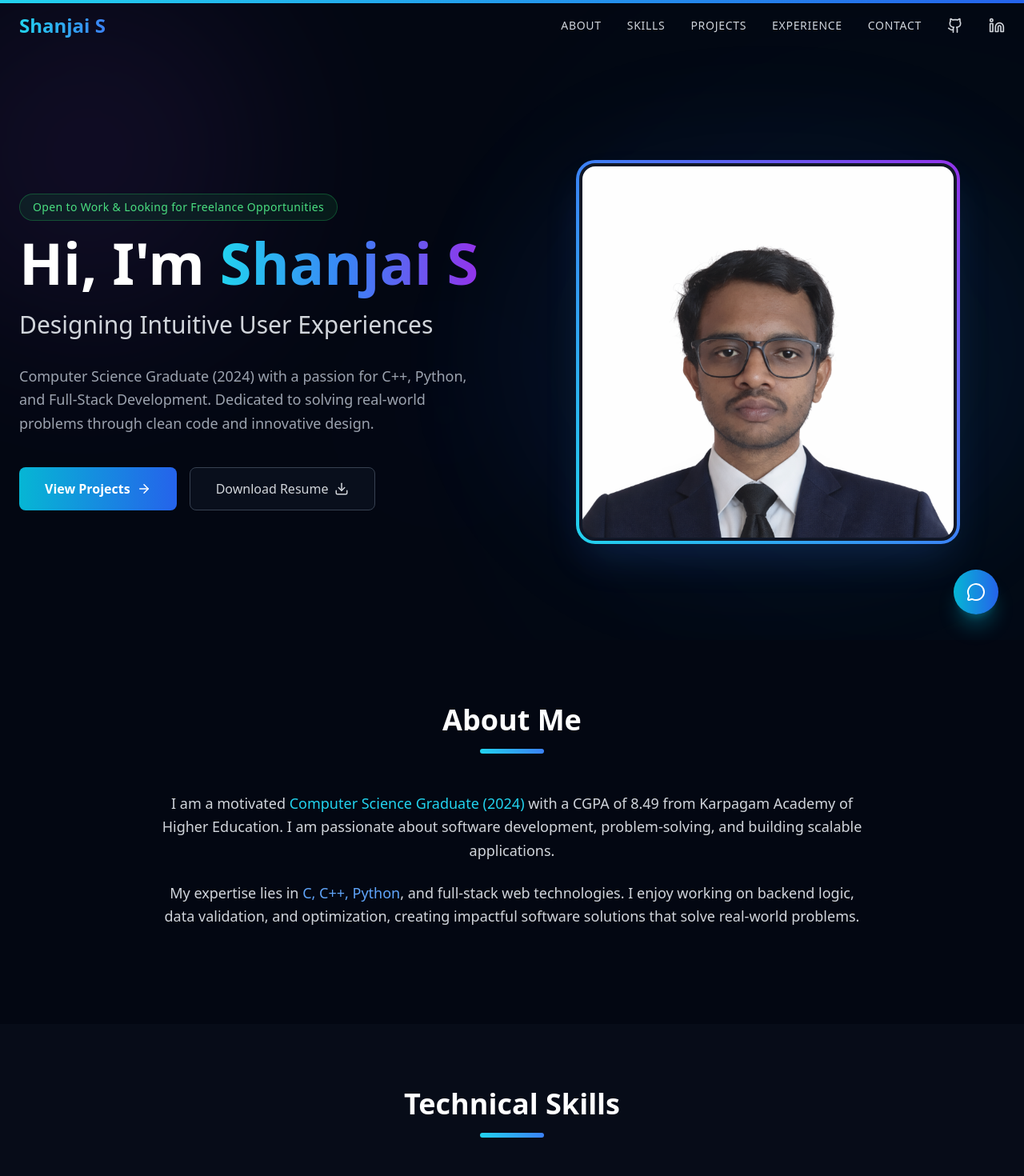
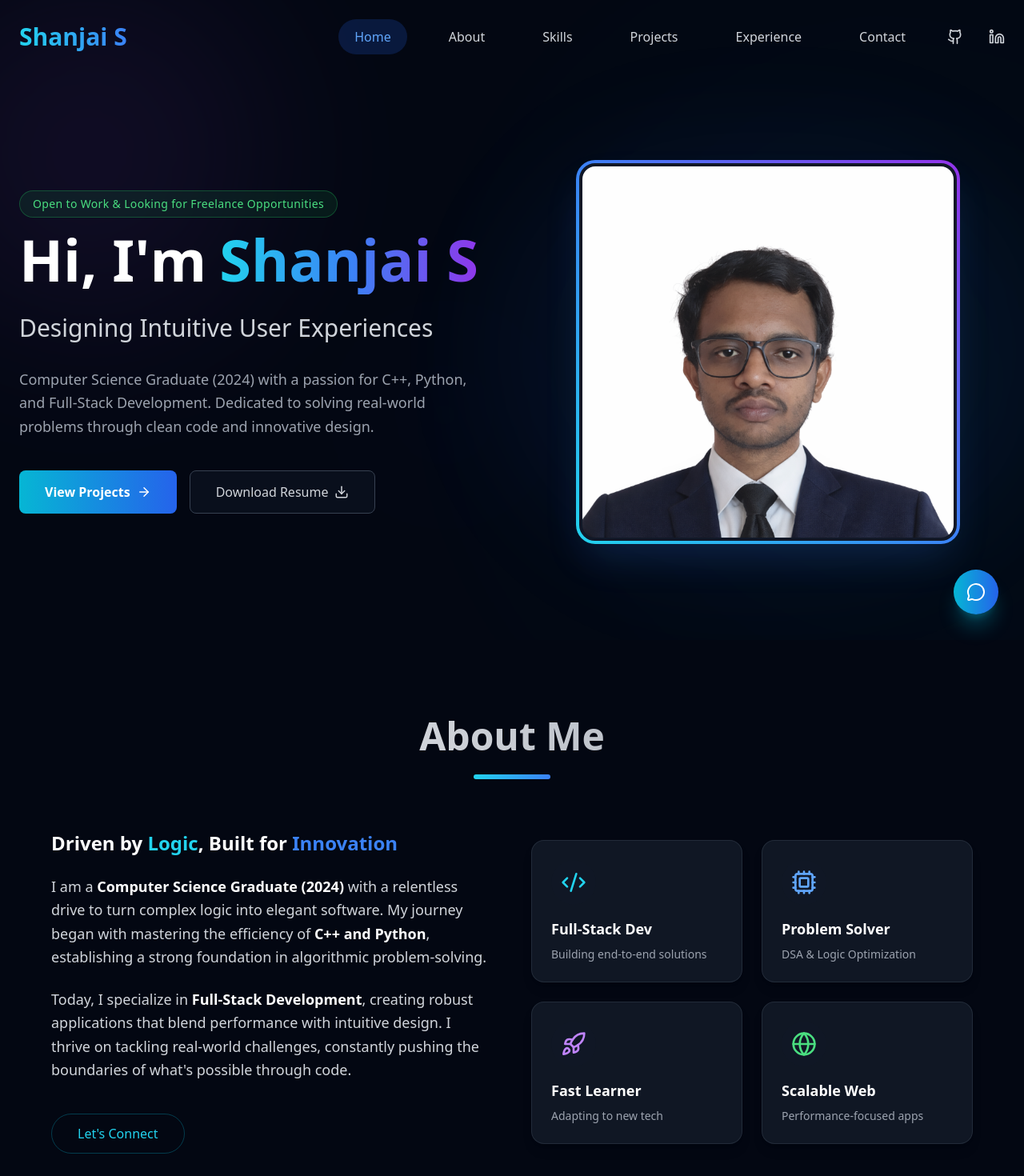
Before and after one commit to Shanjai110603/Shanjai-Portfolio, a React (Vite) app: page / in a window 1280 px wide. Shown: the top 1470 px of the page at 80% size. Built offline with nearby package versions, Linux system fonts and the light colour scheme.

Commit message:
Refine navigation, styling, and animations

```diff
--- a/src/App.jsx
+++ b/src/App.jsx
@@ -9,22 +9,13 @@ import Education from './sections/Education';
 import Contact from './sections/Contact';
 import Footer from './components/Footer';
 import FloatingContact from './components/FloatingContact';
-import { motion, useScroll, useSpring } from 'framer-motion';
+import ScrollToTop from './components/ScrollToTop';
+import { motion } from 'framer-motion';
 
 function App() {
-  const { scrollYProgress } = useScroll();
-  const scaleX = useSpring(scrollYProgress, {
-    stiffness: 100,
-    damping: 30,
-    restDelta: 0.001
-  });
 
   return (
     <div className="min-h-screen bg-gray-950 text-white font-sans selection:bg-cyan-500 selection:text-white">
-      <motion.div
-        className="fixed top-0 left-0 right-0 h-1 bg-gradient-to-r from-cyan-400 to-blue-600 origin-left z-[100]"
-        style={{ scaleX }}
-      />
       <Navbar />
       <main>
         <Hero />
@@ -37,6 +28,7 @@ function App() {
       </main>
       <Footer />
       <FloatingContact />
+      <ScrollToTop />
     </div>
   );
 }
--- a/src/components/Navbar.jsx
+++ b/src/components/Navbar.jsx
@@ -5,21 +5,50 @@ const Navbar = () => {
     const [isOpen, setIsOpen] = useState(false);
     const [isScrolled, setIsScrolled] = useState(false);
 
+    const [activeSection, setActiveSection] = useState('home');
+
     useEffect(() => {
         const handleScroll = () => {
             setIsScrolled(window.scrollY > 20);
+
+            // Active section detection
+            const sections = ['home', 'about', 'skills', 'projects', 'experience', 'contact'];
+            const currentSection = sections.find(section => {
+                const element = document.getElementById(section);
+                if (element) {
+                    const rect = element.getBoundingClientRect();
+                    return rect.top <= 100 && rect.bottom >= 100;
+                }
+                return false;
+            });
+            if (currentSection) {
+                setActiveSection(currentSection);
+            }
         };
         window.addEventListener('scroll', handleScroll);
         return () => window.removeEventListener('scroll', handleScroll);
     }, []);
 
     const navLinks = [
-        { name: 'About', href: '#about' },
-        { name: 'Skills', href: '#skills' },
-        { name: 'Projects', href: '#projects' },
-        { name: 'Experience', href: '#experience' },
-        { name: 'Contact', href: '#contact' },
+        { name: 'Home', id: 'home' },
+        { name: 'About', id: 'about' },
+        { name: 'Skills', id: 'skills' },
+        { name: 'Projects', id: 'projects' },
+        { name: 'Experience', id: 'experience' },
+        { name: 'Contact', id: 'contact' },
     ];
+
+    const scrollToSection = (id) => {
+        const element = document.getElementById(id);
+        if (element) {
+            const offsetTop = element.offsetTop;
+            window.scrollTo({
+                top: offsetTop,
+                behavior: 'smooth'
+            });
+            setIsOpen(false);
+        }
+    };
 
     return (
         <nav
@@ -28,22 +57,27 @@ const Navbar = () => {
                 : 'bg-transparent'
                 }`}
         >
-            <div className="container mx-auto px-6 py-4 flex justify-between items-center">
-                <a href="/" className="text-2xl font-bold bg-gradient-to-r from-cyan-400 to-blue-500 bg-clip-text text-transparent hover:opacity-80 transition-opacity">
+            <div className="container mx-auto px-6 py-6 flex justify-between items-center">
+                <button
+                    onClick={() => window.scrollTo({ top: 0, behavior: 'smooth' })}
+                    className="text-3xl font-bold bg-gradient-to-r from-cyan-400 to-blue-500 bg-clip-text text-transparent hover:opacity-80 transition-opacity focus:outline-none"
+                >
                     Shanjai S
-                </a>
+                </button>
 
                 {/* Desktop Menu */}
                 <div className="hidden md:flex items-center space-x-8">
                     {navLinks.map((link) => (
-                        <a
+                        <button
                             key={link.name}
-                            href={link.href}
-                            className="text-gray-300 hover:text-cyan-400 transition-colors text-sm font-medium uppercase tracking-wider relative group"
+                            onClick={() => scrollToSection(link.id)}
+                            className={`text-base font-medium transition-all duration-300 px-5 py-2.5 rounded-full focus:outline-none ${activeSection === link.id
+                                ? 'bg-blue-600/20 text-blue-400'
+                                : 'text-gray-300 hover:text-cyan-400'
+                                }`}
                         >
                             {link.name}
-                            <span className="absolute -bottom-1 left-0 w-0 h-0.5 bg-cyan-400 transition-all group-hover:w-full"></span>
-                        </a>
+                        </button>
                     ))}
                     <a
                         href="https://github.com/Shanjai110603"
@@ -76,14 +110,16 @@ const Navbar = () => {
             {isOpen && (
                 <div className="md:hidden absolute top-full left-0 w-full bg-gray-900/95 backdrop-blur-xl border-b border-gray-800 p-6 flex flex-col space-y-4 shadow-2xl animate-in slide-in-from-top-5">
                     {navLinks.map((link) => (
-                        <a
+                        <button
                             key={link.name}
-                            href={link.href}
-                            className="text-gray-300 hover:text-cyan-400 text-lg font-medium py-2 border-b border-gray-800/50 block"
-                            onClick={() => setIsOpen(false)}
+                            onClick={() => scrollToSection(link.id)}
+                            className={`text-lg font-medium py-2 border-b border-gray-800/50 block w-full text-left focus:outline-none ${activeSection === link.id
+                                ? 'text-cyan-400'
+                                : 'text-gray-300 hover:text-cyan-400'
+                                }`}
                         >
                             {link.name}
-                        </a>
+                        </button>
                     ))}
                     <div className="flex space-x-6 pt-4">
                         <a
--- /dev/null
+++ b/src/components/ScrollToTop.jsx
@@ -0,0 +1,46 @@
+import { useState, useEffect } from 'react';
+import { ArrowUp } from 'lucide-react';
+import { motion, AnimatePresence } from 'framer-motion';
+
+const ScrollToTop = () => {
+    const [isVisible, setIsVisible] = useState(false);
+
+    useEffect(() => {
+        const toggleVisibility = () => {
+            if (window.scrollY > 300) {
+                setIsVisible(true);
+            } else {
+                setIsVisible(false);
+            }
+        };
+
+        window.addEventListener('scroll', toggleVisibility);
+        return () => window.removeEventListener('scroll', toggleVisibility);
+    }, []);
+
+    const scrollToTop = () => {
+        window.scrollTo({
+            top: 0,
+            behavior: 'smooth',
+        });
+    };
+
+    return (
+        <AnimatePresence>
+            {isVisible && (
+                <motion.button
+                    initial={{ opacity: 0, scale: 0.5 }}
+                    animate={{ opacity: 1, scale: 1 }}
+                    exit={{ opacity: 0, scale: 0.5 }}
+                    onClick={scrollToTop}
+                    className="fixed bottom-24 right-6 z-50 p-3 rounded-full bg-blue-600 text-white shadow-lg hover:bg-blue-700 transition-all hover:shadow-blue-500/50 focus:outline-none"
+                    aria-label="Scroll to top"
+                >
+                    <ArrowUp size={24} />
+                </motion.button>
+            )}
+        </AnimatePresence>
+    );
+};
+
+export default ScrollToTop;
--- a/src/sections/About.jsx
+++ b/src/sections/About.jsx
@@ -1,39 +1,133 @@
-
 import { motion } from 'framer-motion';
-
+import { Code2, Cpu, Globe, Rocket } from 'lucide-react';
 
 const About = () => {
+    // Animation variants
+    const containerVariants = {
+        hidden: { opacity: 0 },
+        visible: {
+            opacity: 1,
+            transition: {
+                staggerChildren: 0.2
+            }
+        }
+    };
+
+    const itemVariants = {
+        hidden: { opacity: 0, y: 20 },
+        visible: {
+            opacity: 1,
+            y: 0,
+            transition: {
+                duration: 0.5,
+                ease: "easeOut"
+            }
+        }
+    };
+
+    const cardVariants = {
+        hidden: { opacity: 0, scale: 0.8 },
+        visible: {
+            opacity: 1,
+            scale: 1,
+            transition: {
+                duration: 0.5,
+                ease: "backOut"
+            }
+        },
+        hover: {
+            y: -10,
+            transition: {
+                duration: 0.3,
+                ease: "easeInOut"
+            }
+        }
+    };
+
+    const highlights = [
+        {
+            icon: <Code2 className="w-8 h-8 text-cyan-400" />,
+            title: "Full-Stack Dev",
+            description: "Building end-to-end solutions"
+        },
+        {
+            icon: <Cpu className="w-8 h-8 text-blue-400" />,
+            title: "Problem Solver",
+            description: "DSA & Logic Optimization"
+        },
+        {
+            icon: <Rocket className="w-8 h-8 text-purple-400" />,
+            title: "Fast Learner",
+            description: "Adapting to new tech"
+        },
+        {
+            icon: <Globe className="w-8 h-8 text-green-400" />,
+            title: "Scalable Web",
+            description: "Performance-focused apps"
+        }
+    ];
+
     return (
-        <section id="about" className="py-20 relative">
+        <section id="about" className="py-24 relative overflow-hidden">
+            {/* Background Decor */}
+            <div className="absolute top-1/2 left-0 -translate-y-1/2 w-96 h-96 bg-cyan-500/5 rounded-full blur-[100px] -z-10"></div>
+
             <div className="container mx-auto px-6">
                 <motion.div
-                    initial={{ opacity: 0, y: 20 }}
-                    whileInView={{ opacity: 1, y: 0 }}
-                    transition={{ duration: 0.6 }}
-                    viewport={{ once: true }}
-                    className="mb-12 text-center"
+                    variants={containerVariants}
+                    initial="hidden"
+                    whileInView="visible"
+                    viewport={{ once: true, amount: 0.3 }}
+                    className="max-w-6xl mx-auto"
                 >
-                    <h2 className="text-3xl md:text-4xl font-bold mb-4">About Me</h2>
-                    <div className="w-20 h-1.5 bg-gradient-to-r from-cyan-400 to-blue-500 mx-auto rounded-full"></div>
-                </motion.div>
+                    {/* Section Header */}
+                    <motion.div variants={itemVariants} className="text-center mb-16">
+                        <h2 className="text-3xl md:text-5xl font-bold mb-6 bg-gradient-to-r from-gray-100 to-gray-400 bg-clip-text text-transparent">
+                            About Me
+                        </h2>
+                        <div className="w-24 h-1.5 bg-gradient-to-r from-cyan-400 to-blue-500 mx-auto rounded-full"></div>
+                    </motion.div>
 
-                <motion.div
-                    initial={{ opacity: 0, y: 30 }}
-                    whileInView={{ opacity: 1, y: 0 }}
-                    transition={{ duration: 0.6 }}
-                    viewport={{ once: true }}
-                    className="max-w-4xl mx-auto"
-                >
-                    <p className="text-gray-300 text-lg leading-relaxed mb-6 text-center">
-                        I am a motivated <span className="text-cyan-400 font-medium">Computer Science Graduate (2024)</span> with a CGPA of 8.49 from Karpagam Academy of Higher Education.
-                        I am passionate about software development, problem-solving, and building scalable applications.
-                    </p>
-                    <p className="text-gray-300 text-lg leading-relaxed mb-10 text-center">
-                        My expertise lies in <span className="text-blue-400 font-medium">C, C++, Python</span>, and full-stack web technologies.
-                        I enjoy working on backend logic, data validation, and optimization, creating impactful software solutions that solve real-world problems.
-                    </p>
+                    <div className="grid grid-cols-1 lg:grid-cols-2 gap-12 items-center">
+                        {/* Text Content */}
+                        <motion.div variants={itemVariants} className="space-y-6 text-center lg:text-left">
+                            <h3 className="text-2xl font-semibold text-white mb-4">
+                                Driven by <span className="text-cyan-400">Logic</span>, Built for <span className="text-blue-500">Innovation</span>
+                            </h3>
+                            <p className="text-gray-300 text-lg leading-relaxed">
+                                I am a <strong className="text-white">Computer Science Graduate (2024)</strong> with a relentless drive to turn complex logic into elegant software. My journey began with mastering the efficiency of <strong className="text-white">C++ and Python</strong>, establishing a strong foundation in algorithmic problem-solving.
+                            </p>
+                            <p className="text-gray-300 text-lg leading-relaxed">
+                                Today, I specialize in <strong className="text-white">Full-Stack Development</strong>, creating robust applications that blend performance with intuitive design. I thrive on tackling real-world challenges, constantly pushing the boundaries of what's possible through code.
+                            </p>
+                            <div className="pt-4">
+                                <a href="#contact" className="inline-block px-8 py-3 rounded-full border border-cyan-500/30 text-cyan-400 hover:bg-cyan-500/10 transition-colors font-medium cursor-pointer">
+                                    Let's Connect
+                                </a>
+                            </div>
+                        </motion.div>
 
-
+                        {/* Highlight Cards */}
+                        <motion.div
+                            variants={containerVariants}
+                            className="grid grid-cols-2 gap-4 sm:gap-6"
+                        >
+                            {highlights.map((item, index) => (
+                                <motion.div
+                                    key={index}
+                                    variants={cardVariants}
+                                    whileHover="hover"
+                                    className="p-6 rounded-2xl bg-gray-800/50 border border-gray-700/50 hover:border-gray-600/50 hover:bg-gray-800 transition-all shadow-lg hover:shadow-cyan-500/10 group"
+                                >
+                                    <div className="mb-4 p-3 rounded-full bg-gray-900/50 w-fit group-hover:scale-110 transition-transform duration-300">
+                                        {item.icon}
+                                    </div>
+                                    <h4 className="text-lg font-semibold text-white mb-2">{item.title}</h4>
+                                    <p className="text-sm text-gray-400">{item.description}</p>
+                                </motion.div>
+                            ))}
+                        </motion.div>
+                    </div>
                 </motion.div>
             </div>
         </section>
--- a/src/sections/Hero.jsx
+++ b/src/sections/Hero.jsx
@@ -19,6 +19,30 @@ const Hero = () => {
 
     const staggerContainer = {
         visible: { transition: { staggerChildren: 0.2 } }
+    };
+
+    const heroTextContainer = {
+        hidden: { opacity: 0 },
+        visible: {
+            opacity: 1,
+            transition: {
+                staggerChildren: 0.1,
+                delayChildren: 0.2
+            }
+        }
+    };
+
+    const heroLetterVariant = {
+        hidden: { opacity: 0, y: 20 },
+        visible: {
+            opacity: 1,
+            y: 0,
+            transition: {
+                type: "spring",
+                damping: 12,
+                stiffness: 100
+            }
+        }
     };
 
     return (
@@ -63,8 +87,34 @@ const Hero = () => {
                             Open to Work & Looking for Freelance Opportunities
                         </motion.div>
 
-                        <motion.h1 variants={fadeInUp} className="text-5xl md:text-7xl font-bold mb-6 leading-tight">
-                            Hi, I'm <span className="bg-gradient-to-r from-cyan-400 via-blue-500 to-purple-600 bg-clip-text text-transparent">Shanjai S</span>
+                        <motion.h1
+                            variants={heroTextContainer}
+                            initial="hidden"
+                            animate="visible"
+                            className="text-5xl md:text-7xl font-bold mb-6 leading-tight flex flex-wrap gap-x-4 gap-y-2"
+                        >
+                            <span className="flex">
+                                {Array.from("Hi, I'm").map((char, index) => (
+                                    <motion.span
+                                        key={index}
+                                        variants={heroLetterVariant}
+                                        className="inline-block"
+                                    >
+                                        {char === " " ? "\u00A0" : char}
+                                    </motion.span>
+                                ))}
+                            </span>
+                            <span className="bg-gradient-to-r from-cyan-400 via-blue-500 to-purple-600 bg-clip-text text-transparent pb-2 pr-2">
+                                {Array.from("Shanjai S").map((char, index) => (
+                                    <motion.span
+                                        key={index}
+                                        variants={heroLetterVariant}
+                                        className="inline-block"
+                                    >
+                                        {char === " " ? "\u00A0" : char}
+                                    </motion.span>
+                                ))}
+                            </span>
                         </motion.h1>
 
                         <div className="text-2xl md:text-3xl text-gray-300 font-light mb-8 h-[80px] md:h-auto">
@@ -89,13 +139,22 @@ const Hero = () => {
                         </motion.p>
 
                         <motion.div variants={fadeInUp} className="flex flex-col sm:flex-row gap-4 justify-center md:justify-start">
-                            <a
-                                href="#projects"
-                                className="px-8 py-3.5 rounded-lg bg-gradient-to-r from-cyan-500 to-blue-600 text-white font-semibold hover:shadow-lg hover:shadow-cyan-500/25 transition-all flex items-center justify-center gap-2 group"
+                            <button
+                                onClick={() => {
+                                    const element = document.getElementById('projects');
+                                    if (element) {
+                                        const offsetTop = element.offsetTop;
+                                        window.scrollTo({
+                                            top: offsetTop,
+                                            behavior: 'smooth'
+                                        });
+                                    }
+                                }}
+                                className="px-8 py-3.5 rounded-lg bg-gradient-to-r from-cyan-500 to-blue-600 text-white font-semibold hover:shadow-lg hover:shadow-cyan-500/25 transition-all flex items-center justify-center gap-2 group cursor-pointer focus:outline-none"
                             >
                                 View Projects
                                 <ArrowRight size={18} className="group-hover:translate-x-1 transition-transform" />
-                            </a>
+                            </button>
 
                             <a
                                 href="/Shanjai_S_Resume.pdf"
```
